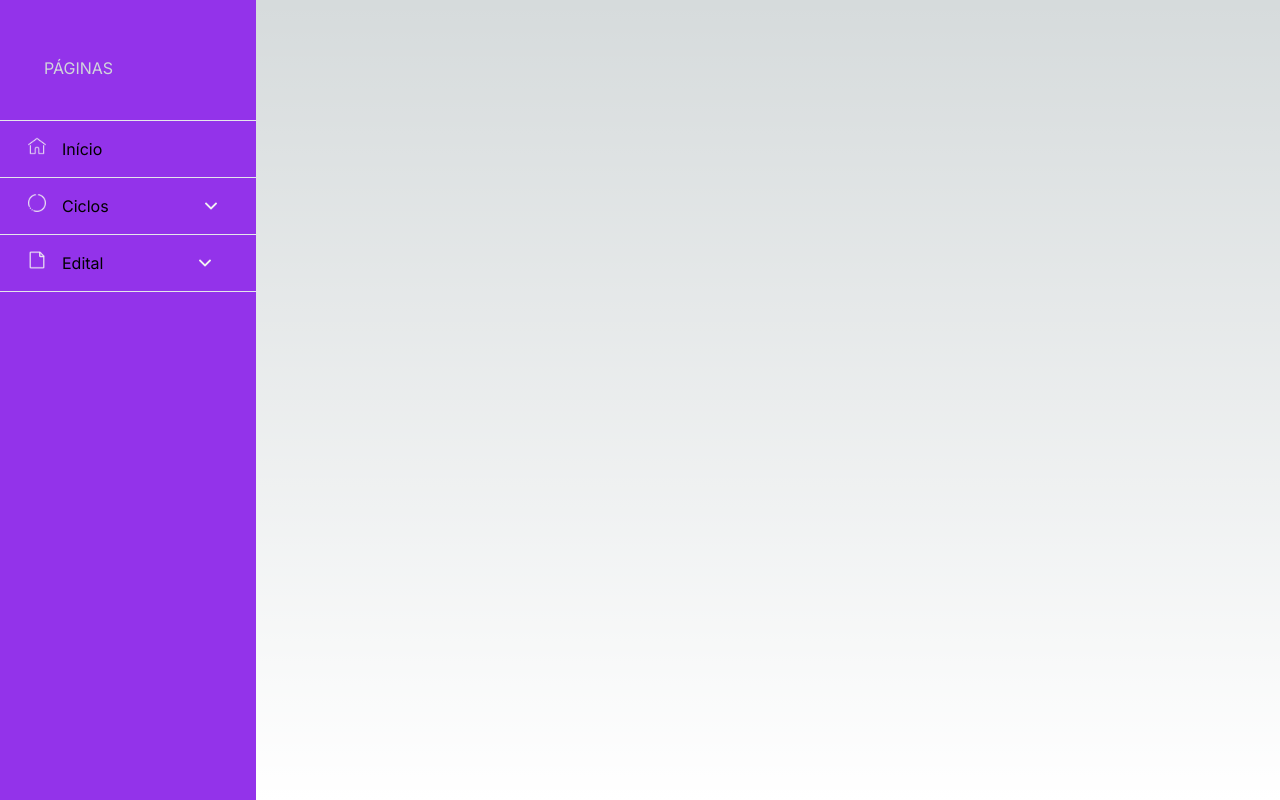
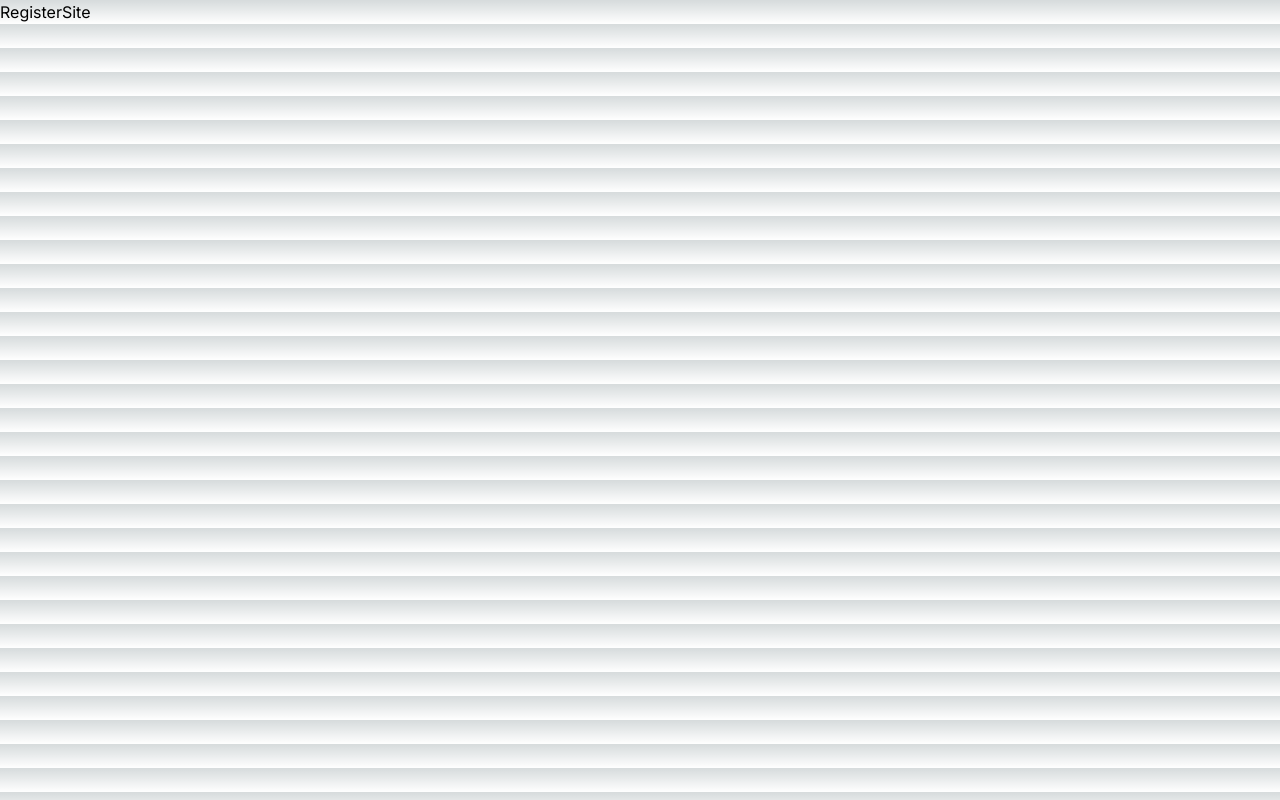
Before and after one commit to joaovmeneses/react-planner-web, a Next.js app: page / in a window 1280 px wide. Built offline with nearby package versions, Linux system fonts and the light colour scheme.

Commit message:
Segunda versão do menu, com a estrutura do layout definida

```diff
--- a/src/app/page.tsx
+++ b/src/app/page.tsx
@@ -5,8 +5,8 @@ import Link from "next/link";
 export default function Home() {
   return (
     <main className="flex flex-row">
-      {/* <Link href="/register">Register</Link> */}
-      <Content/>
+      <Link href="/register">Register</Link>
+      <Link href="/site">Site</Link>
     </main>
   );
 }
--- /dev/null
+++ b/src/app/site/layout.tsx
@@ -0,0 +1,13 @@
+import Content from "@/components/menu/Content";
+
+export default function Layout({children}:{children: React.ReactNode;}){
+    return(
+        <div className="grid grid-rows-[auto,1fr,auto] h-screen">
+            {/* Lugar para colocar o componente do header */}
+            <div className="flex h-full">
+                <Content/>
+                <div className="flex justify-center items-center w-full">{children}</div>
+            </div>
+        </div>
+    )
+}
--- /dev/null
+++ b/src/app/site/page.tsx
@@ -0,0 +1,8 @@
+
+
+
+export default function Principal(){
+    return(
+        <div className="text-5xl text-white">Página Principal</div>
+    )
+}
--- a/src/components/menu/Content.tsx
+++ b/src/components/menu/Content.tsx
@@ -8,7 +8,7 @@ export default function Content() {
   const [ocultarOpcoesEdital, setMostrarOpcoesEdital] = useState(true);
 
   return (
-    <section className="w-64 bg-purple-600 h-screen">
+    <section className="w-64 bg-purple-600 h-full">
       <div className="pt-14">
         <h2 className="pl-11 mb-10 text-gray-300">PÁGINAS</h2>
         <div>
@@ -17,12 +17,12 @@ export default function Content() {
             Início
           </Button>
           <hr />
-          <div className={ocultarOpcoesCiclos ? "" : "flex flex-col bg-purple-800 px-4"}>
-            <div className="flex gap-24">
+          <div className={ocultarOpcoesCiclos ? "" : "flex flex-col bg-purple-800"}>
+            <div className="flex justify-between">
               <Button image="./img/menu/circle.svg">
                 Ciclos
               </Button>
-                <button onClick={() => setMostrarOpcoesCiclos(!ocultarOpcoesCiclos)}>
+                <button className="pr-4" onClick={() => setMostrarOpcoesCiclos(!ocultarOpcoesCiclos)}>
                   {ocultarOpcoesCiclos?<img src="/img/menu/down-arrow.svg" alt="" />:<img src="/img/menu/right-arrow.svg" alt="" />}
                 </button>
             </div>
@@ -34,12 +34,12 @@ export default function Content() {
             </Button>
           </div>
           <hr />
-          <div className={ocultarOpcoesEdital ? "" : "flex flex-col bg-purple-800 px-4"}>
-            <div className="flex gap-24">
+          <div className={ocultarOpcoesEdital ? "" : "flex flex-col bg-purple-800"}>
+            <div className="flex justify-between">
               <Button image="./img/menu/file.svg">
                 Edital
               </Button>
-                <button onClick={() => setMostrarOpcoesEdital(!ocultarOpcoesEdital)}>
+                <button className="pr-4" onClick={() => setMostrarOpcoesEdital(!ocultarOpcoesEdital)}>
                   {ocultarOpcoesEdital?<img src="/img/menu/down-arrow.svg" alt="" />:<img src="/img/menu/right-arrow.svg" alt="" />}
                 </button>
             </div>
```
